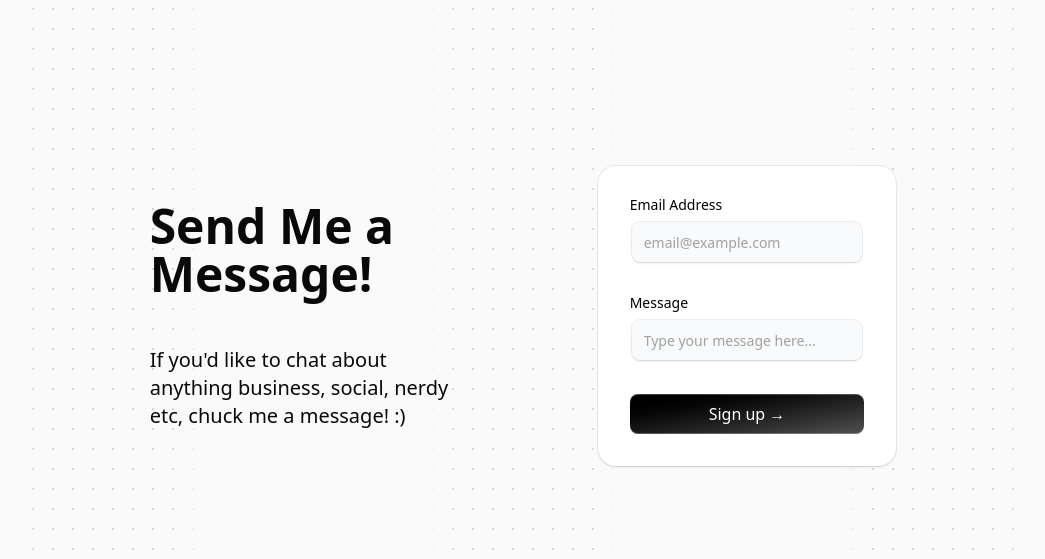
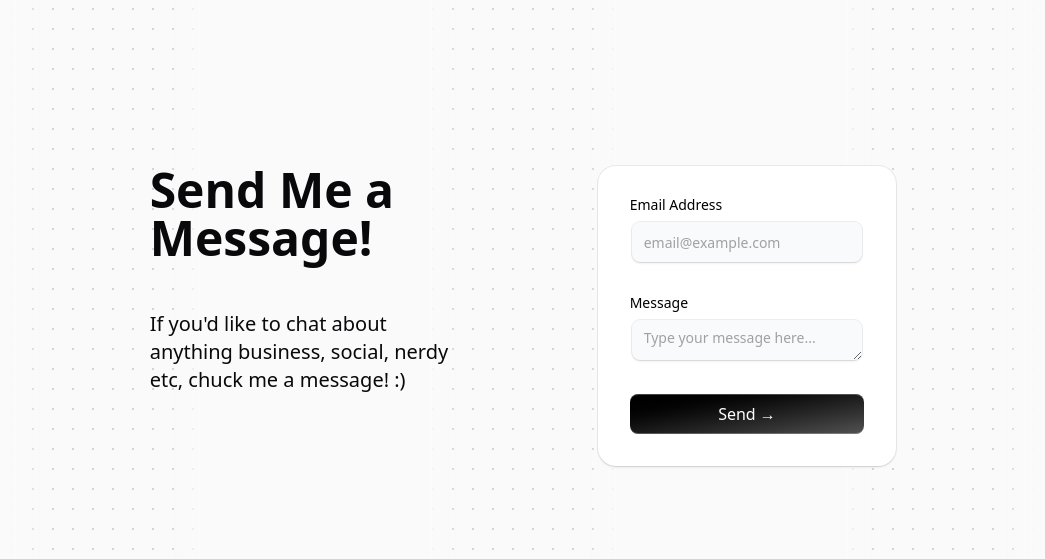
Before and after one commit to tom-jt/Portfolio-2, a Next.js app: page / in a window 1280 px wide. Shown: the part 4841-5400 px from the top of the page, without its empty margins (117-1162 px from the left). Built offline with nearby package versions, Linux system fonts and the light colour scheme.

Commit message:
Completed Contact Screen

```diff
--- a/app/components/contact/Contact.tsx
+++ b/app/components/contact/Contact.tsx
@@ -2,14 +2,7 @@ import Form from "@/components/Form";
 
 const Contact = () => {
   return (
-    <div
-      id="contact"
-      className="
-        flex
-        h-fit w-full
-        items-center justify-around
-      "
-    >
+    <div id="contact" className="flex h-fit w-full justify-around">
       <div className="flex flex-col w-1/3 gap-12">
         <h3 className="text-5xl font-bold">Send Me a Message!</h3>
         <p className="text-base md:text-xl">
--- a/components/Form.tsx
+++ b/components/Form.tsx
@@ -1,7 +1,7 @@
 "use client";
 
 import { cn } from "@/lib/utils";
-import { Input } from "./ui/input";
+import { Input, Textarea } from "./ui/input";
 import { Label } from "./ui/label";
 
 const Form = () => {
@@ -19,14 +19,14 @@ const Form = () => {
 
         <LabelInputContainer className="mb-4">
           <Label htmlFor="email">Message</Label>
-          <Input id="msg" placeholder="Type your message here..." type="text" />
+          <Textarea id="msg" placeholder="Type your message here..." rows={5} />
         </LabelInputContainer>
 
         <button
           className="cursor-pointer group/btn relative block h-10 w-full rounded-md bg-linear-to-br from-black to-neutral-600 font-medium text-white shadow-[0px_1px_0px_0px_#ffffff40_inset,0px_-1px_0px_0px_#ffffff40_inset] dark:bg-zinc-800 dark:from-zinc-900 dark:to-zinc-900 dark:shadow-[0px_1px_0px_0px_#27272a_inset,0px_-1px_0px_0px_#27272a_inset]"
           type="submit"
         >
-          Sign up &rarr;
+          Send &rarr;
           <BottomGradient />
         </button>
       </form>
--- a/components/ui/input.tsx
+++ b/components/ui/input.tsx
@@ -51,4 +51,53 @@ const Input = React.forwardRef<HTMLInputElement, InputProps>(
 );
 Input.displayName = "Input";
 
-export { Input };
+export interface TextareaProps
+  extends React.TextareaHTMLAttributes<HTMLTextAreaElement> {}
+
+const Textarea = React.forwardRef<HTMLTextAreaElement, TextareaProps>(
+  ({ className, rows, cols, ...props }, ref) => {
+    const radius = 100; // change this to increase the rdaius of the hover effect
+    const [visible, setVisible] = React.useState(false);
+
+    let mouseX = useMotionValue(0);
+    let mouseY = useMotionValue(0);
+
+    function handleMouseMove({ currentTarget, clientX, clientY }: any) {
+      let { left, top } = currentTarget.getBoundingClientRect();
+
+      mouseX.set(clientX - left);
+      mouseY.set(clientY - top);
+    }
+    return (
+      <motion.div
+        style={{
+          background: useMotionTemplate`
+        radial-gradient(
+          ${visible ? radius + "px" : "0px"} circle at ${mouseX}px ${mouseY}px,
+          #3b82f6,
+          transparent 80%
+        )
+      `,
+        }}
+        onMouseMove={handleMouseMove}
+        onMouseEnter={() => setVisible(true)}
+        onMouseLeave={() => setVisible(false)}
+        className="group/input rounded-lg p-[2px] transition duration-300"
+      >
+        <textarea
+          rows={rows}
+          cols={cols}
+          className={cn(
+            `shadow-input dark:placeholder-text-neutral-600 flex h-10 w-full rounded-md border-none bg-gray-50 px-3 py-2 text-sm text-black transition duration-400 group-hover/input:shadow-none file:border-0 file:bg-transparent file:text-sm file:font-medium placeholder:text-neutral-400 focus-visible:ring-[2px] focus-visible:ring-neutral-400 focus-visible:outline-none disabled:cursor-not-allowed disabled:opacity-50 dark:bg-zinc-800 dark:text-white dark:shadow-[0px_0px_1px_1px_#404040] dark:focus-visible:ring-neutral-600`,
+            className,
+          )}
+          ref={ref}
+          {...props}
+        />
+      </motion.div>
+    );
+  },
+);
+Input.displayName = "Textarea";
+
+export { Input, Textarea };
```
